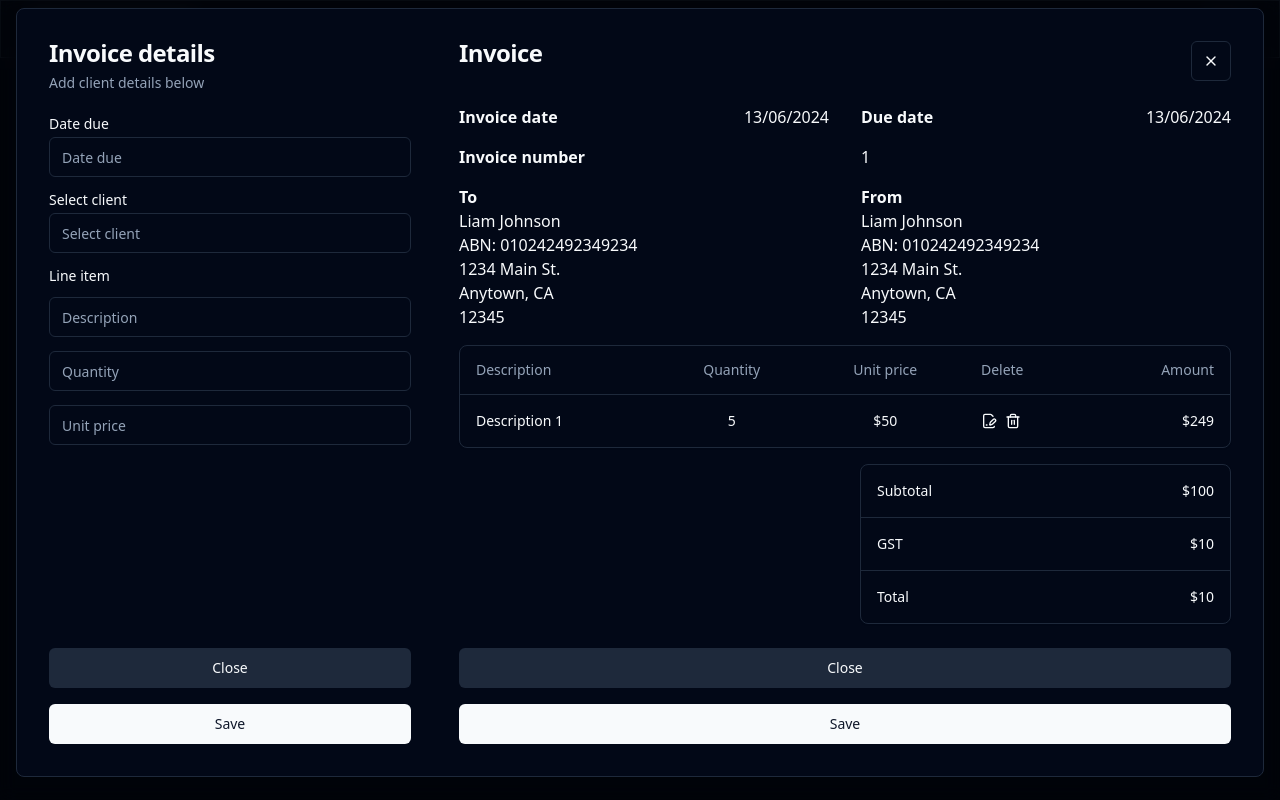
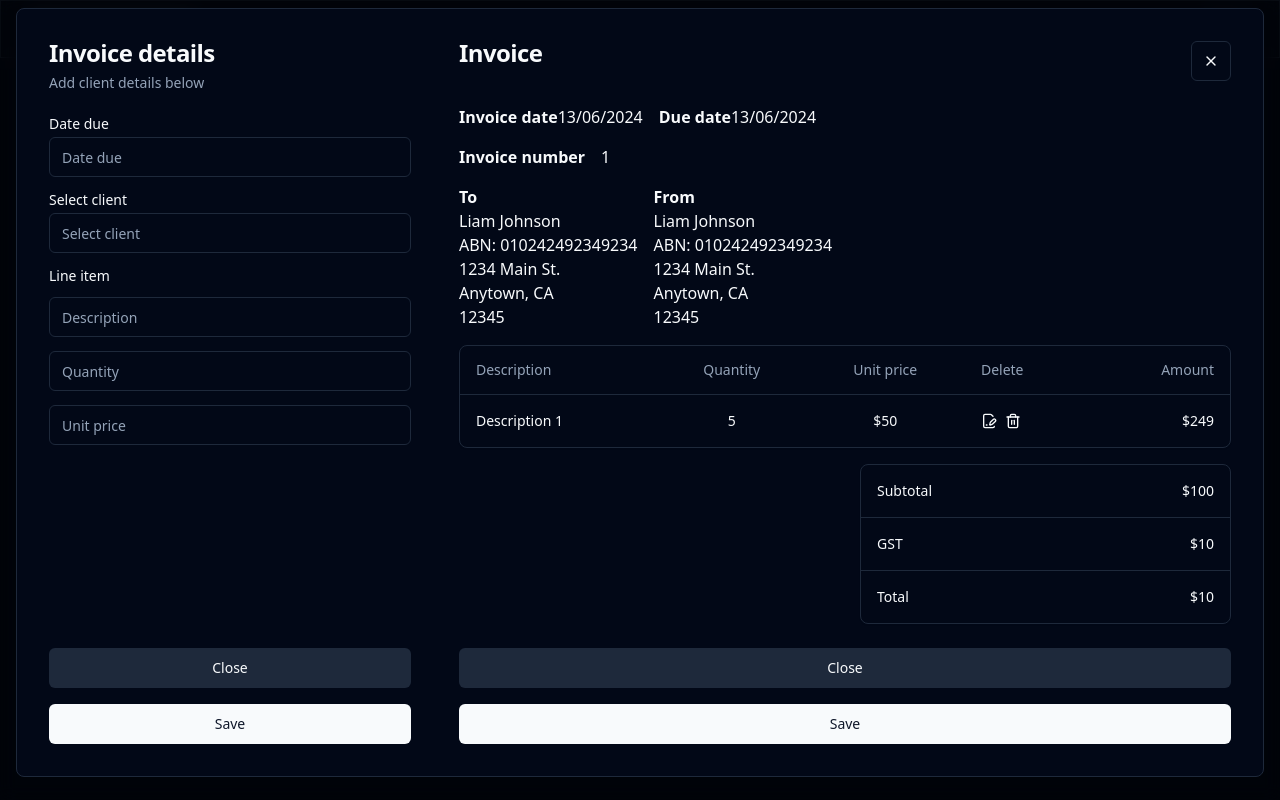
Before and after one commit to dandotcraig/T3A2-B-front-end, a React (Vite) app: page /dashboard in a window 1280 px wide. Both pictures are taken after a click on the button "Create invoice". Built offline with nearby package versions, Linux system fonts and the light colour scheme.

Commit message:
tailwind config file screens fix

```diff
--- a/src/components/pages/Dashboard.jsx
+++ b/src/components/pages/Dashboard.jsx
@@ -73,18 +73,23 @@ export default function Dashboard() {
                             <div>
                                 <Card className="w-full h-auto p-2 flex flex-col md:flex-row lg:flex-row" onClick={(stopClose) => stopClose.stopPropagation()}>
                                     {/* left */}
-                                        <div className="flex flex-col sm:w-full md:w-1/2 justify-between">
+                                        <div className="flex flex-col md:w-1/2 justify-between">
                                             <div>
-                                                <CardHeader className="flex flex-col gap-8">
-                                                    <div className="flex justify-between">
-                                                        <div className="flex justify-between flex-col gap-2">
-                                                            <CardTitle>Invoice details</CardTitle>
+                                                <CardHeader className="flex flex-col flex-grow gap-8">
+                                                    <div className="flex justify-between ">
+                                                        <div className="flex flex-col w-full gap-2">
+                                                            <div className="flex justify-between sm:flex-row flex-col w-full">
+                                                                <CardTitle className="flex-grow">Invoice details</CardTitle>
+                                                                <Button className="hidden sm:flex md:hidden lg:hidden xl:hidden 2xl:hidden" variant="outline" size="icon" onClick={() => setShowModalInvoice(false)}>
+                                                                    <X className="h-4 w-4" />
+                                                                </Button>
+                                                            </div>
                                                             <CardDescription>Add client details below</CardDescription>
                                                         </div>
                                                     </div>
                                                 </CardHeader>
                                                 <CardContent className="flex flex-row gap-8">
-                                                    <form className="w-full">
+                                                    <form className="basis-full">
                                                         <div className="grid items-center gap-4">
                                                             <div className="flex flex-col space-y-1.5">
                                                                 <Label htmlFor="Date due">Date due</Label>
@@ -107,38 +112,50 @@ export default function Dashboard() {
                                             <CardFooter className="flex flex-row gap-8">
                                                 <div className="flex-1">
                                                     <div className="flex flex-col gap-4">
-                                                        <Button variant="secondary" className="w-full items-center" onClick={() => setShowModalInvoice(false)}>Close</Button>
-                                                        <Button className="w-full items-center" onClick={() => setShowModalInvoice(false)}>Save</Button>
+                                                        <Button variant="secondary" className="items-center" onClick={() => setShowModalInvoice(false)}>Close</Button>
+                                                        <Button className="items-center" onClick={() => setShowModalInvoice(false)}>Save</Button>
                                                     </div>
                                                 </div>
                                             </CardFooter>
                                         </div>
 
                                     {/* right */}
-                                    <div className="flex-col w-full">
-                                        <CardHeader className="flex sm:flex-row flex-col gap-8">
-                                            <div className="flex-1 justify-between">
+                                    <div className="flex flex-col basis-full">
+                                        <CardHeader className="flex sm:flex-row flex-col gap-8 basis-full">
+                                            <div className="basis-full justify-between">
                                                 <div className="flex justify-between sm:flex-row flex-col">
                                                     <CardTitle>Invoice</CardTitle>
-                                                    <Button className="hidden sm:flex" variant="outline" size="icon" onClick={() => setShowModalInvoice(false)}>
+                                                    <Button className="hidden sm:hidden md:flex" variant="outline" size="icon" onClick={() => setShowModalInvoice(false)}>
                                                         <X className="h-4 w-4" />
                                                     </Button>
                                                 </div>
 
                                             </div>
                                         </CardHeader>
-                                        <CardContent className="flex sm:flex-row flex-col gap-8 w-full">
-                                            <div className="flex-1">
-                                                <form className=" flex justify-between flex-row gap-8">
-                                                    <div className="flex-1 grid w-full items-center gap-4">
+                                        <CardContent className="flex sm:flex-row flex-col gap-8 basis-full">
+                                            <div className="basis-full">
+                                                <div className=" flex justify-between flex-row gap-8">
+                                                    <div className="flex-1 grid items-center gap-4">
+                                                        <div className="flex flex-col md:flex-row gap-4">
                                                             <div className="flex justify-between flex-row">
                                                                 <p className="font-bold">Invoice date</p>
                                                                 <p>13/06/2024</p>
                                                             </div>
+                                                            <div className="flex justify-between flex-row">
+                                                                <p className="font-bold">Due date</p>
+                                                                <p>13/06/2024</p>
+                                                            </div>
+                                                        </div>
+                                                        <div className="flex flex-col md:flex-row gap-4">
                                                             <div>
                                                                 <p className="font-bold">Invoice number</p>
                                                             </div>
                                                             <div>
+                                                                <p>1</p>
+                                                            </div>
+                                                        </div>
+                                                        <div className="flex flex-col md:flex-row gap-4">
+                                                            <div className="">
                                                                 <p className="font-bold">To</p>
                                                                 <p>Liam Johnson</p>
                                                                 <p>ABN: 010242492349234</p>
@@ -146,16 +163,7 @@ export default function Dashboard() {
                                                                 <p>Anytown, CA</p>
                                                                 <p>12345</p>
                                                             </div>
-                                                    </div>
-                                                    <div className="flex-1 grid w-full items-center gap-4">
-                                                        <div className="flex justify-between flex-row">
-                                                            <p className="font-bold">Due date</p>
-                                                            <p>13/06/2024</p>
-                                                        </div>
-                                                        <div>
-                                                            <p>1</p>
-                                                        </div>
-                                                        <div>
+                                                            <div className="">
                                                                 <p className="font-bold">From</p>
                                                                 <p>Liam Johnson</p>
                                                                 <p>ABN: 010242492349234</p>
@@ -164,7 +172,8 @@ export default function Dashboard() {
                                                                 <p>12345</p>
                                                             </div>
                                                         </div>
-                                                </form>
+                                                    </div>
+                                                </div>
                                                 <Card className="my-4">
                                                     <Table className="table-auto">
                                                         <TableHeader>
```
Lines whose indentation alone changed are shown as unchanged.
